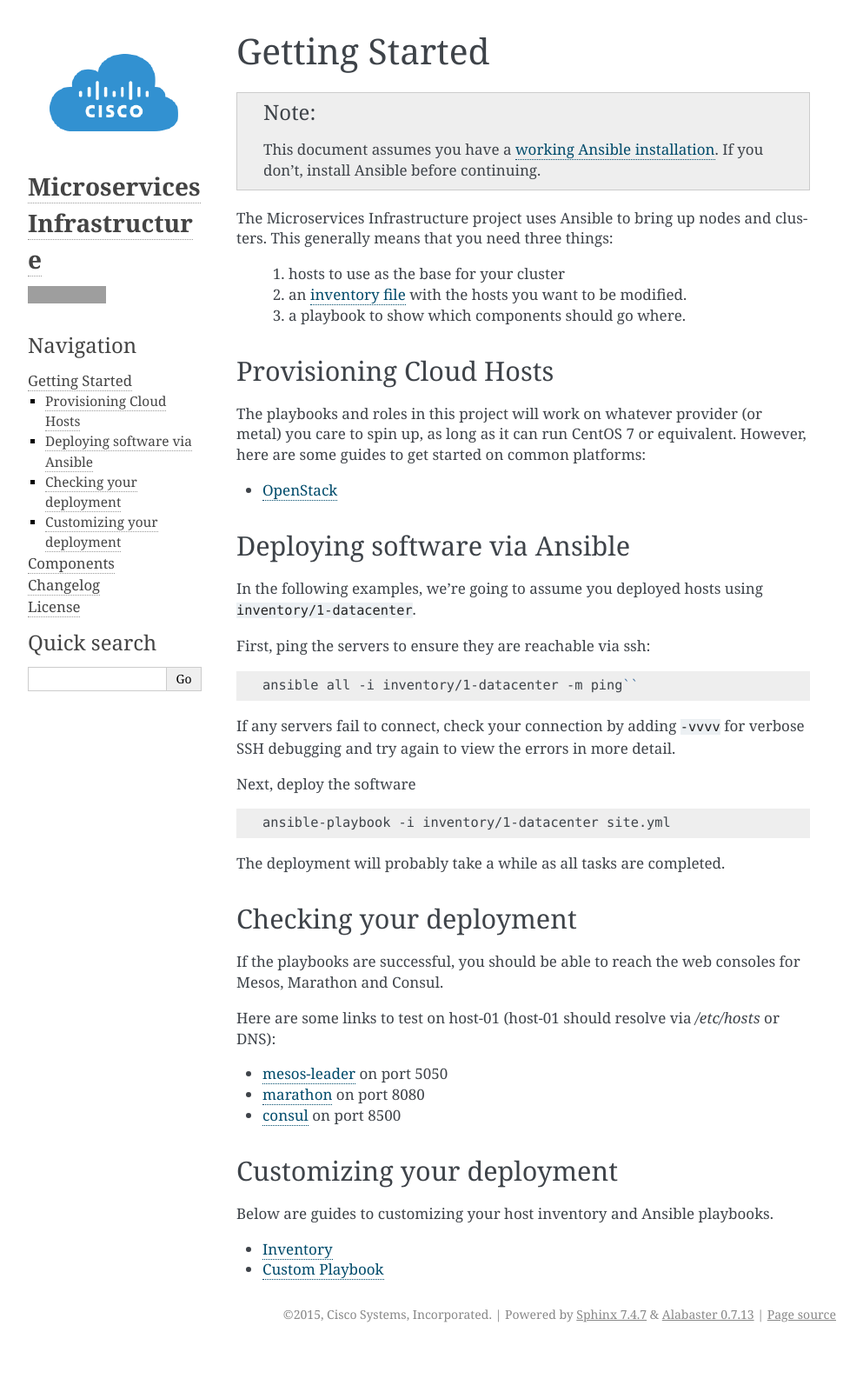
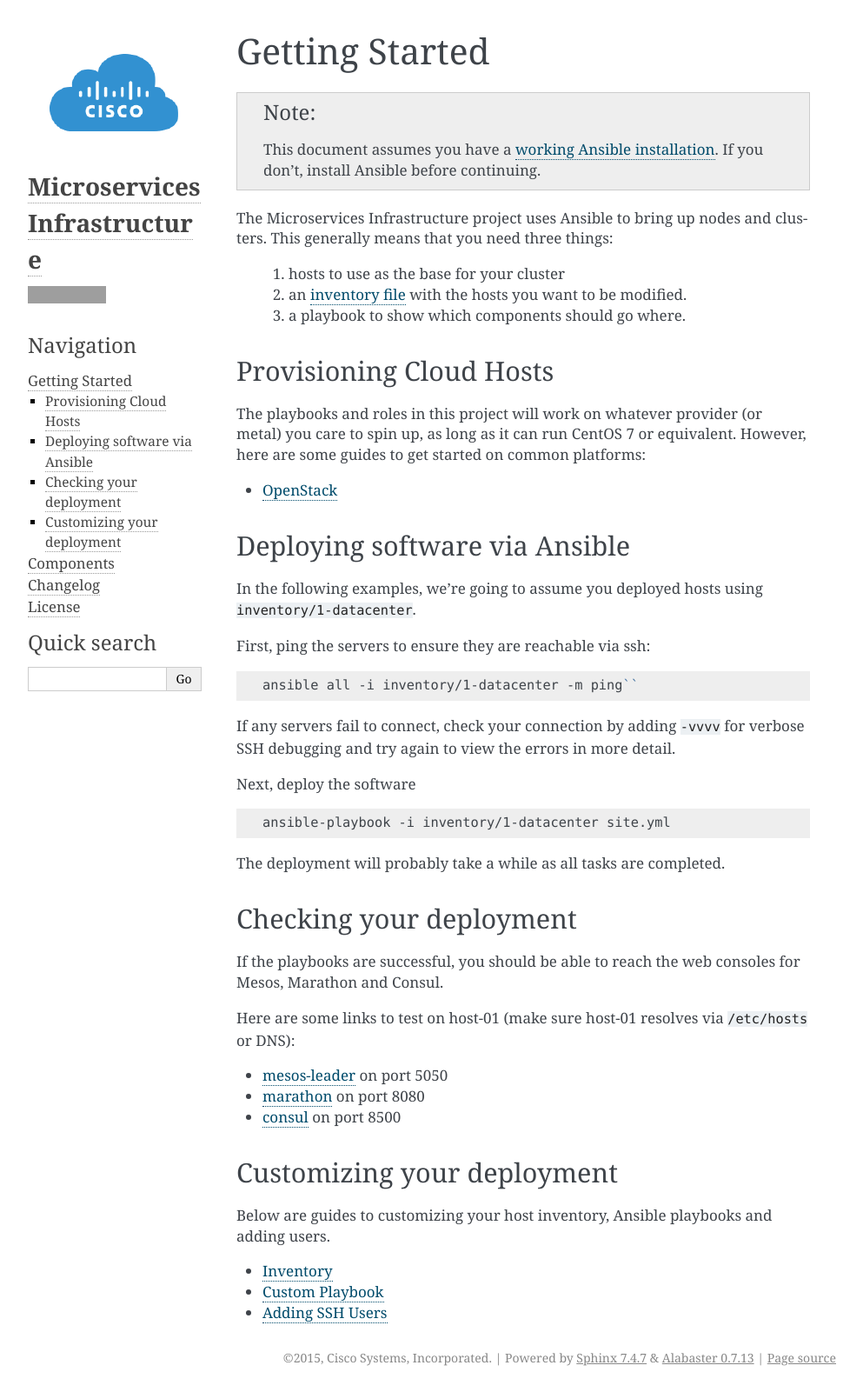
Before and after one commit to mantl/mantl, a Sphinx documentation site: the page built from docs/getting_started/index.rst, in a window 1280 px wide. Shown: the whole page at 87% size, without its empty margins (148-1141 px from the left). Built offline with Sphinx 7.4.7, drawn with Linux system fonts in a browser that asks for light colours; before the commit the page ends 1551 px from its top, so only the background shows below that; grey boxes are pictures that could not be loaded.

Commit message:
Add guide to creating additional SSH users.

```diff
--- a/docs/getting_started/index.rst
+++ b/docs/getting_started/index.rst
@@ -52,7 +52,7 @@
 If the playbooks are successful, you should be able to reach the web
 consoles for Mesos, Marathon and Consul.
 
-Here are some links to test on host-01 (host-01 should resolve via `/etc/hosts` or DNS):
+Here are some links to test on host-01 (make sure host-01 resolves via ``/etc/hosts`` or DNS):
 
 *  `mesos-leader`_ on port 5050
 *  `marathon`_ on port 8080
@@ -65,14 +65,14 @@
 
 Customizing your deployment
 ---------------------------
-Below are guides to customizing your host inventory and Ansible playbooks.
+Below are guides to customizing your host inventory, Ansible playbooks and adding users.
 
 .. toctree::
    :maxdepth: 1
 
    inventory.rst
    playbook.rst
-
+   ssh_users.rst
 
 .. _generated dynamically: http://docs.ansible.com/intro_dynamic_inventory.html
 .. _inventory file: http://docs.ansible.com/intro_inventory.html
```
Also changed, not shown: docs/getting_started/ssh_users.rst (added, +19 -0 lines).
